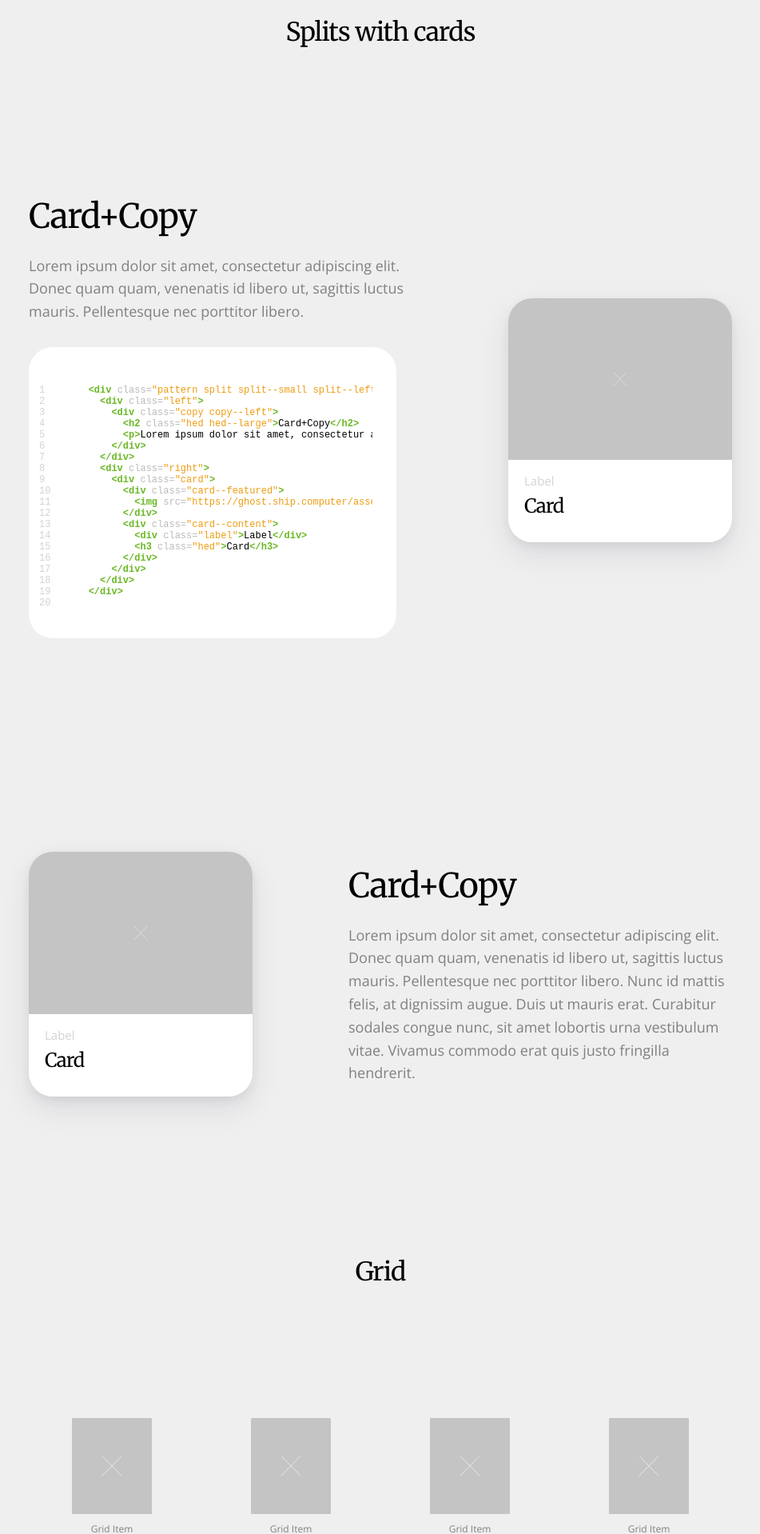
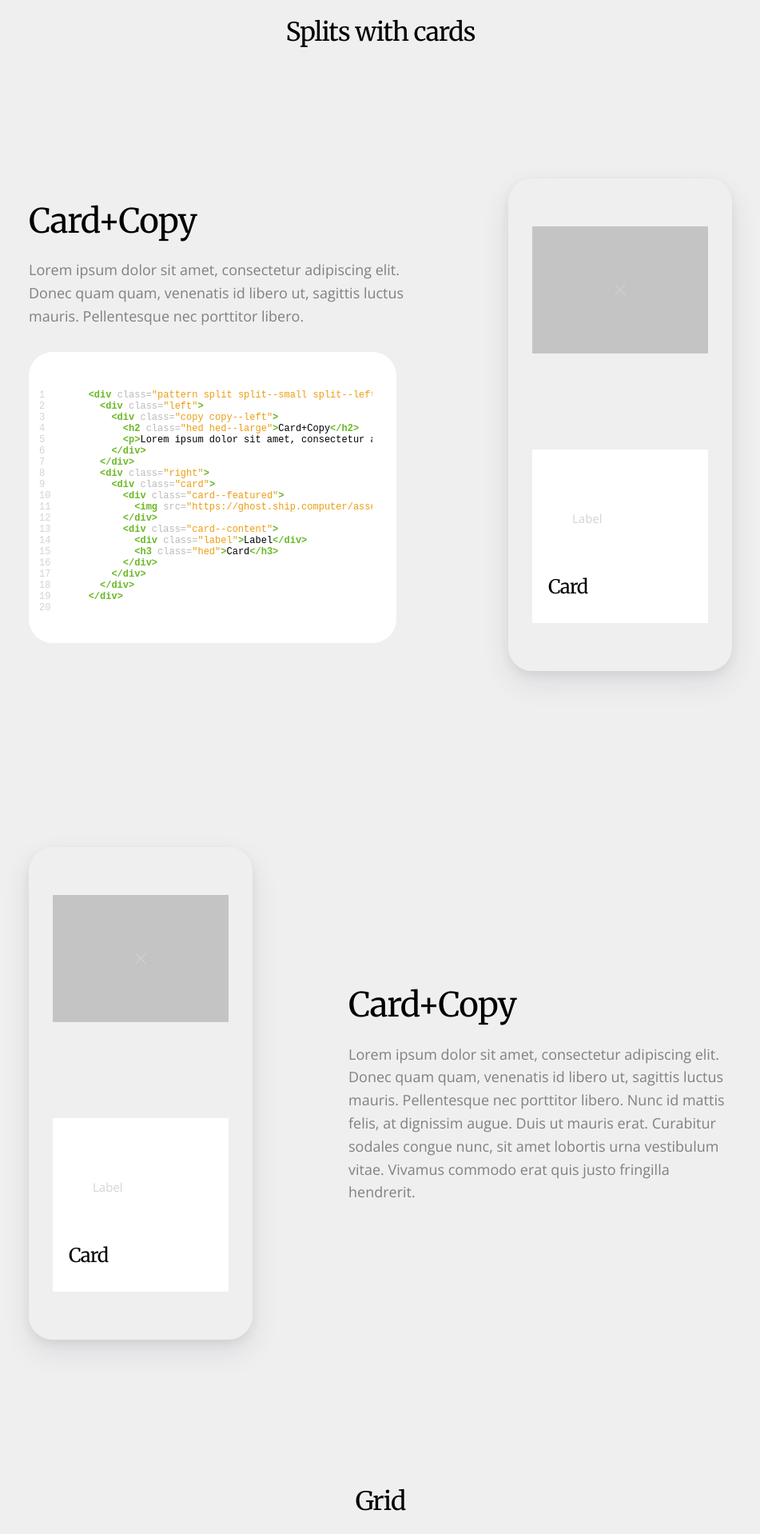
Before and after one commit to barnesy/ghost-ship, a Jekyll site: the page built from patterns.html, in a window 1280 px wide. Shown: the part 4479-6397 px from the top of the page at 80% size, without its empty margins (164-1115 px from the left). Built offline with Jekyll 4.4.1, drawn with Linux system fonts in a browser that asks for light colours.

Commit message:
Adjusts card margin in split

```diff
--- a/_sass/split.scss
+++ b/_sass/split.scss
@@ -18,7 +18,7 @@
     align-items: center;
     width: 50%;
 
-    .card {
+    div {
       margin:6rem 3rem;
     }
 
```
